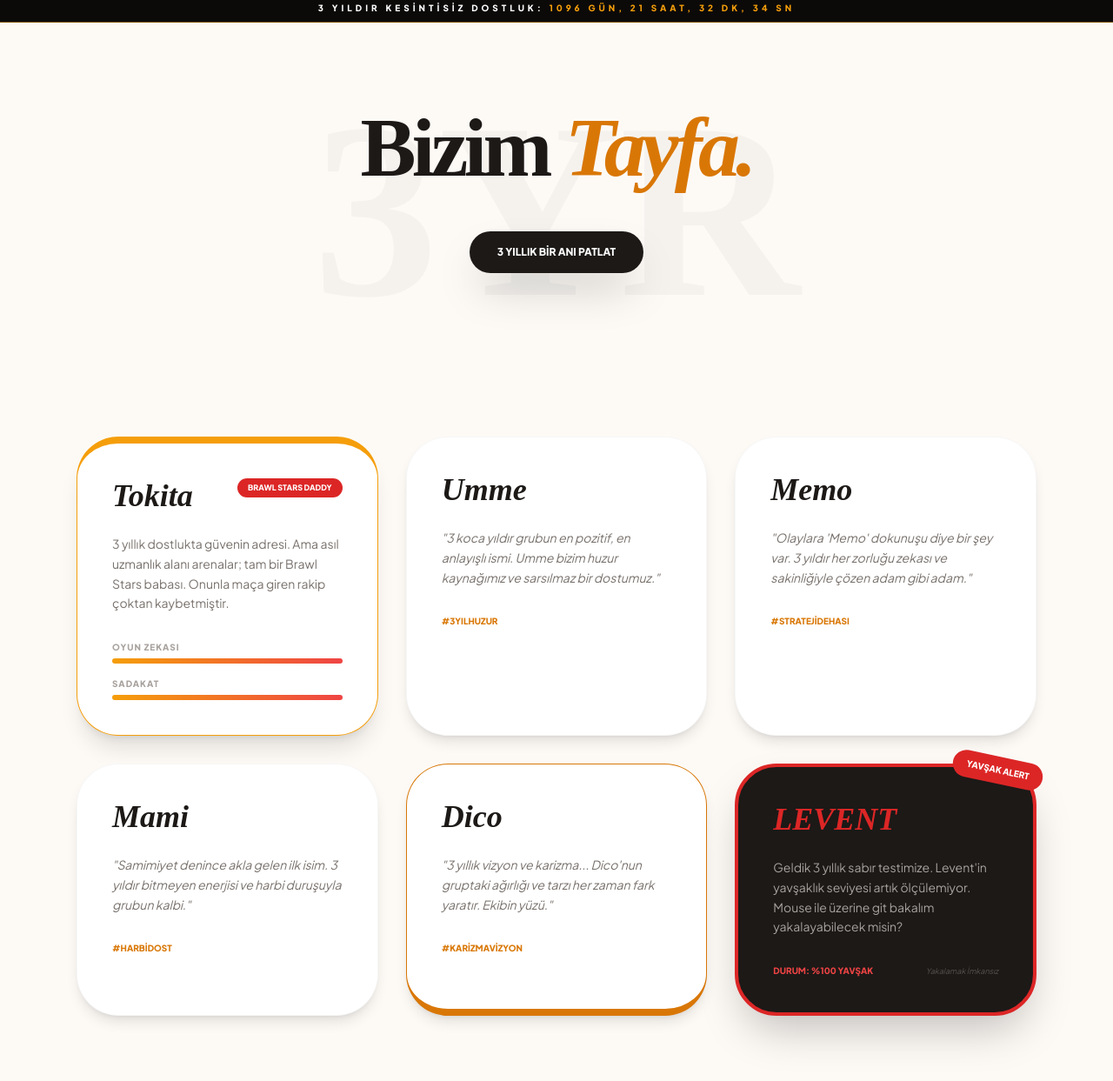
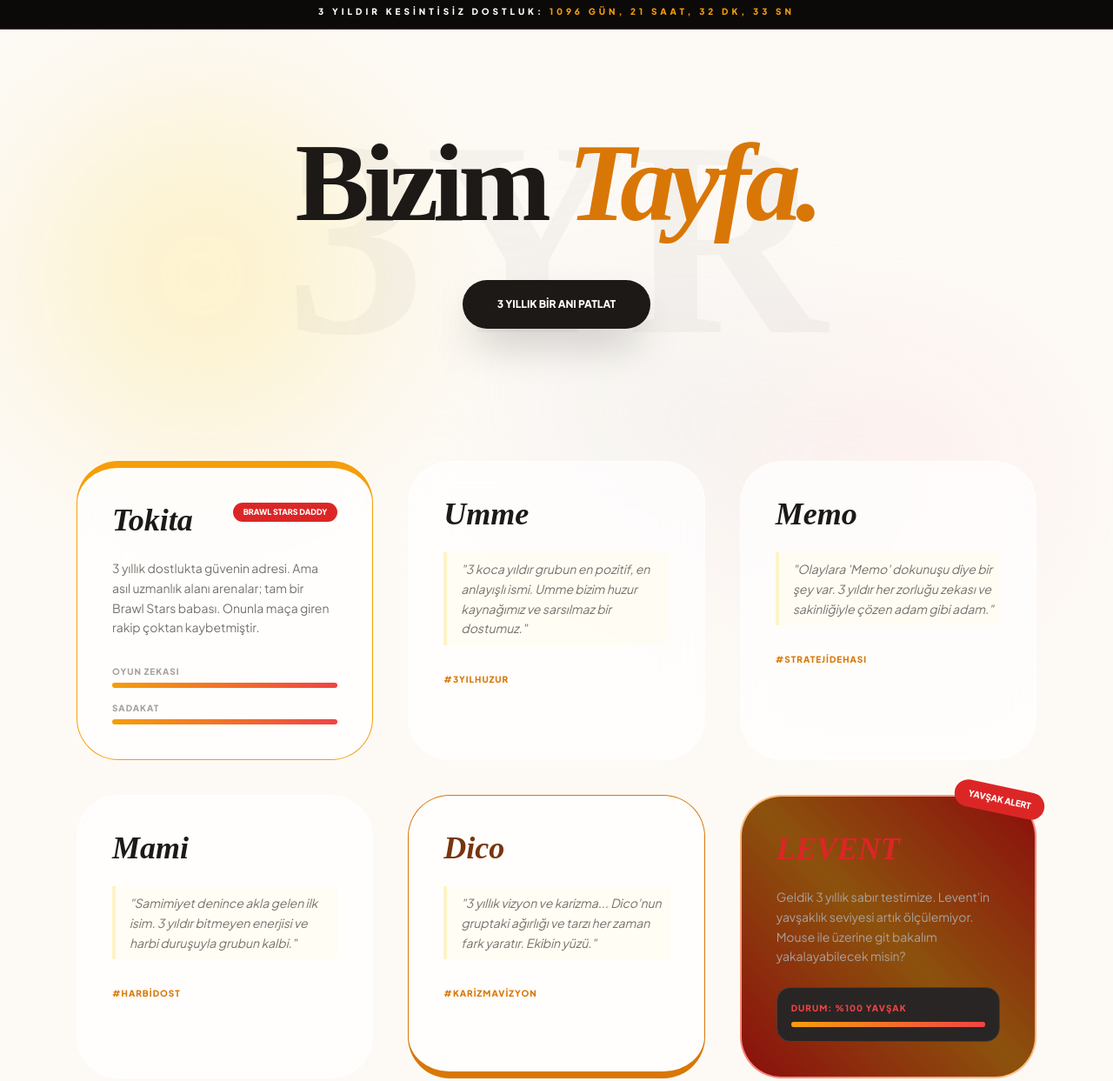
Before and after one commit to ZirveAti/igdost, a plain HTML site: page index.html in a window 1280 px wide. Shown: the part 6-1249 px from the top of the page at 87% size. Drawn offline with nearby package versions, Linux system fonts and the light colour scheme; a web font is replaced by a local one.

Commit message:
Update index.html

```diff
--- a/index.html
+++ b/index.html
@@ -3,94 +3,145 @@
 <head>
     <meta charset="UTF-8">
     <meta name="viewport" content="width=device-width, initial-scale=1.0">
-    <title>3 Yıllık Miras | Final Version</title>
+    <title>3 Yıllık Miras | Efsane Tayfa</title>
     <script src="https://cdn.tailwindcss.com"></script>
-    <link href="https://fonts.googleapis.com/css2?family=Unna:ital,wght@0,700&family=Plus+Jakarta+Sans:wght@400;800&display=swap" rel="stylesheet">
+    <link href="https://fonts.googleapis.com/css2?family=Unna:ital,wght@0,700&family=Plus+Jakarta+Sans:wght@400;600;800&display=swap" rel="stylesheet">
+    <script src="https://cdnjs.cloudflare.com/ajax/libs/gsap/3.12.2/gsap.min.js"></script>
     <style>
         body { font-family: 'Plus Jakarta Sans', sans-serif; background: #fdfaf6; overflow-x: hidden; scroll-behavior: smooth; }
         .serif { font-family: 'Unna', serif; }
-        .card { transition: all 0.3s cubic-bezier(0.175, 0.885, 0.32, 1.275); border: 1px solid rgba(0,0,0,0.03); }
-        .levent-run { transition: all 0.2s ease; position: relative; cursor: help; }
-        #quote-display { animation: fadeIn 0.5s ease-in-out; }
-        @keyframes fadeIn { from { opacity: 0; transform: translateY(5px); } to { opacity: 1; transform: translateY(0); } }
+
+        /* Arka Plan Mesh Efekti */
+        .mesh-bg { position: fixed; top: 0; left: 0; width: 100%; height: 100%; z-index: -1; opacity: 0.4; filter: blur(100px); pointer-events: none; }
+        .mesh-ball { position: absolute; border-radius: 50%; animation: meshRotate 20s infinite linear; }
+        @keyframes meshRotate { from { transform: rotate(0deg) translate(50px) rotate(0deg); } to { transform: rotate(360deg) translate(50px) rotate(-360deg); } }
+
+        /* Kart Temel Stilleri */
+        .card { background: rgba(255, 255, 255, 0.7); backdrop-filter: blur(20px); border: 1px solid rgba(255, 255, 255, 0.5); transform-style: preserve-3d; transition: transform 0.1s ease, box-shadow 0.3s ease; opacity: 0; transform: translateY(50px); }
+        .card:hover { box-shadow: 0 40px 80px -15px rgba(0,0,0,0.15); }
+
+        /* Brawl Stars Bar Animasyonu */
         .brawl-bar { height: 6px; background: #eee; border-radius: 10px; overflow: hidden; margin-top: 5px; }
-        .brawl-fill { height: 100%; background: linear-gradient(90deg, #f59e0b, #ef4444); width: 100%; }
+        .brawl-fill { height: 100%; background: linear-gradient(90deg, #f59e0b, #ef4444); width: 0%; transition: width 1.5s ease-out 0.5s; }
+
+        /* Levent Kartı Özel Efekt */
+        #levent-card { background: rgba(15, 15, 15, 0.95); border: 2px solid transparent; background-clip: padding-box; position: relative; cursor: help; }
+        #levent-card::before { content: ''; position: absolute; top: -2px; left: -2px; right: -2px; bottom: -2px; z-index: -1; background: linear-gradient(45deg, #ff0000, #ff8a00, #ff0000); border-radius: 3rem; animation: steam 5s linear infinite; opacity: 0.5; }
+        @keyframes steam { 0% { background-position: 0 0; } 50% { background-position: 400% 0; } 100% { background-position: 0 0; } }
+
+        /* Anı Kutusu Giriş Animasyonu */
+        #quote-display { min-h-[60px]; animation: fadeInQuote 0.5s ease-out; }
+        @keyframes fadeInQuote { from { opacity: 0; transform: scale(0.95); } to { opacity: 1; transform: scale(1); } }
     </style>
 </head>
 <body class="text-stone-900">
 
-    <div class="bg-stone-950 text-white py-2 text-center text-[10px] font-bold tracking-[0.4em] sticky top-0 z-50 border-b border-amber-500/50">
+    <div class="mesh-bg">
+        <div class="mesh-ball w-96 h-96 bg-amber-200 top-20 left-10" style="animation-delay: 0s;"></div>
+        <div class="mesh-ball w-80 h-80 bg-red-100 bottom-20 right-10" style="animation-delay: -5s;"></div>
+        <div class="mesh-ball w-64 h-64 bg-stone-200 top-1/2 left-1/2" style="animation-delay: -10s;"></div>
+    </div>
+
+    <div class="bg-stone-950 text-white py-3 text-center text-[10px] font-bold tracking-[0.4em] sticky top-0 z-50 border-b border-amber-500/30">
         3 YILDIR KESİNTİSİZ DOSTLUK: <span id="main-timer" class="text-amber-500">YÜKLENİYOR...</span>
     </div>
 
-    <header class="py-24 text-center px-4 relative">
-        <div class="serif text-[12rem] md:text-[18rem] opacity-[0.03] absolute left-1/2 -translate-x-1/2 top-0 select-none font-bold">3YR</div>
-        <h2 class="serif text-6xl md:text-8xl font-bold relative z-10 tracking-tighter">Bizim <span class="text-amber-600 italic">Tayfa.</span></h2>
+    <header class="py-28 text-center px-4 relative z-10">
+        <div class="serif text-[12rem] md:text-[20rem] opacity-[0.03] absolute left-1/2 -translate-x-1/2 top-0 select-none font-bold">3YR</div>
+        <h2 id="header-title" class="serif text-6xl md:text-9xl font-bold tracking-tighter opacity-0 translate-y-10">Bizim <span class="text-amber-600 italic">Tayfa.</span></h2>
 
-        <div class="mt-12 relative z-10">
-            <button onclick="generateQuote()" class="bg-stone-900 text-white px-8 py-4 rounded-full text-xs font-extrabold hover:bg-amber-600 transition-all shadow-2xl hover:scale-105 active:scale-95">
-                3 YILLIK BİR ANI PATLAT
+        <div id="header-btn" class="mt-12 opacity-0 translate-y-10">
+            <button onclick="generateQuote()" class="bg-stone-900 text-white px-10 py-5 rounded-full text-xs font-extrabold hover:bg-amber-600 transition-all shadow-2xl hover:scale-105 active:scale-95 group relative overflow-hidden">
+                <span class="relative z-10">3 YILLIK BİR ANI PATLAT</span>
+                <div class="absolute inset-0 bg-amber-500 transform scale-x-0 group-hover:scale-x-100 transition-transform duration-300 origin-left"></div>
             </button>
-            <div id="quote-display" class="mt-8 font-serif italic text-2xl text-stone-600 max-w-xl mx-auto px-4 min-h-[60px]"></div>
+            <div id="quote-display" class="mt-10 font-serif italic text-2xl text-stone-600 max-w-xl mx-auto px-4"></div>
         </div>
     </header>
 
-    <main class="max-w-6xl mx-auto px-6 grid gap-8 md:grid-cols-2 lg:grid-cols-3 pb-40">
+    <main id="card-grid" class="max-w-6xl mx-auto px-6 grid gap-10 md:grid-cols-2 lg:grid-cols-3 pb-48 relative z-10">
 
-        <div class="card bg-white p-10 rounded-[3rem] shadow-xl border-t-8 border-amber-500">
+        <div class="card p-10 rounded-[3rem] border-t-8 border-amber-500 group" data-tilt>
             <div class="flex justify-between items-start mb-6">
                 <h3 class="serif text-4xl italic font-bold">Tokita</h3>
-                <span class="text-[9px] bg-red-600 text-white px-3 py-1 rounded-full font-black">BRAWL STARS DADDY</span>
+                <span class="text-[9px] bg-red-600 text-white px-3 py-1 rounded-full font-black group-hover:scale-110 transition">BRAWL STARS DADDY</span>
             </div>
             <p class="text-sm text-stone-500 leading-relaxed mb-8">3 yıllık dostlukta güvenin adresi. Ama asıl uzmanlık alanı arenalar; tam bir Brawl Stars babası. Onunla maça giren rakip çoktan kaybetmiştir.</p>
             <div class="space-y-4">
-                <div class="text-[10px] font-black uppercase text-stone-400 tracking-widest">Oyun Zekası <div class="brawl-bar"><div class="brawl-fill"></div></div></div>
-                <div class="text-[10px] font-black uppercase text-stone-400 tracking-widest">Sadakat <div class="brawl-bar"><div class="brawl-fill"></div></div></div>
+                <div class="text-[10px] font-black uppercase text-stone-400 tracking-widest">Oyun Zekası <div class="brawl-bar"><div class="brawl-fill" style="width: 100%;"></div></div></div>
+                <div class="text-[10px] font-black uppercase text-stone-400 tracking-widest">Sadakat <div class="brawl-bar"><div class="brawl-fill" style="width: 100%;"></div></div></div>
             </div>
         </div>
 
-        <div class="card bg-white p-10 rounded-[3rem] shadow-lg">
+        <div class="card p-10 rounded-[3rem]" data-tilt>
             <h3 class="serif text-4xl italic font-bold mb-6">Umme</h3>
-            <p class="text-sm text-stone-500 leading-relaxed italic">"3 koca yıldır grubun en pozitif, en anlayışlı ismi. Umme bizim huzur kaynağımız ve sarsılmaz bir dostumuz."</p>
-            <div class="mt-8 text-[10px] font-bold text-amber-600 uppercase">#3YılHuzur</div>
+            <p class="text-sm text-stone-500 leading-relaxed italic border-l-4 border-amber-100 pl-4 bg-amber-50/50 py-2">"3 koca yıldır grubun en pozitif, en anlayışlı ismi. Umme bizim huzur kaynağımız ve sarsılmaz bir dostumuz."</p>
+            <div class="mt-8 text-[10px] font-bold text-amber-600 uppercase tracking-widest">#3YılHuzur</div>
         </div>
 
-        <div class="card bg-white p-10 rounded-[3rem] shadow-lg">
+        <div class="card p-10 rounded-[3rem]" data-tilt>
             <h3 class="serif text-4xl italic font-bold mb-6">Memo</h3>
-            <p class="text-sm text-stone-500 leading-relaxed italic">"Olaylara 'Memo' dokunuşu diye bir şey var. 3 yıldır her zorluğu zekası ve sakinliğiyle çözen adam gibi adam."</p>
-            <div class="mt-8 text-[10px] font-bold text-amber-600 uppercase">#StratejiDehası</div>
+            <p class="text-sm text-stone-500 leading-relaxed italic border-l-4 border-amber-100 pl-4 bg-amber-50/50 py-2">"Olaylara 'Memo' dokunuşu diye bir şey var. 3 yıldır her zorluğu zekası ve sakinliğiyle çözen adam gibi adam."</p>
+            <div class="mt-8 text-[10px] font-bold text-amber-600 uppercase tracking-widest">#StratejiDehası</div>
         </div>
 
-        <div class="card bg-white p-10 rounded-[3rem] shadow-lg">
+        <div class="card p-10 rounded-[3rem]" data-tilt>
             <h3 class="serif text-4xl italic font-bold mb-6">Mami</h3>
-            <p class="text-sm text-stone-500 leading-relaxed italic">"Samimiyet denince akla gelen ilk isim. 3 yıldır bitmeyen enerjisi ve harbi duruşuyla grubun kalbi."</p>
-            <div class="mt-8 text-[10px] font-bold text-amber-600 uppercase">#HarbiDost</div>
+            <p class="text-sm text-stone-500 leading-relaxed italic border-l-4 border-amber-100 pl-4 bg-amber-50/50 py-2">"Samimiyet denince akla gelen ilk isim. 3 yıldır bitmeyen enerjisi ve harbi duruşuyla grubun kalbi."</p>
+            <div class="mt-8 text-[10px] font-bold text-amber-600 uppercase tracking-widest">#HarbiDost</div>
         </div>
 
-        <div class="card bg-white p-10 rounded-[3rem] shadow-lg border-b-8 border-amber-600">
-            <h3 class="serif text-4xl italic font-bold mb-6">Dico</h3>
-            <p class="text-sm text-stone-500 leading-relaxed italic">"3 yıllık vizyon ve karizma... Dico'nun gruptaki ağırlığı ve tarzı her zaman fark yaratır. Ekibin yüzü."</p>
-            <div class="mt-8 text-[10px] font-bold text-amber-600 uppercase">#KarizmaVizyon</div>
+        <div class="card p-10 rounded-[3rem] border-b-8 border-amber-600" data-tilt>
+            <h3 class="serif text-4xl italic font-bold mb-6 text-amber-900">Dico</h3>
+            <p class="text-sm text-stone-500 leading-relaxed italic border-l-4 border-amber-100 pl-4 bg-amber-50/50 py-2">"3 yıllık vizyon ve karizma... Dico'nun gruptaki ağırlığı ve tarzı her zaman fark yaratır. Ekibin yüzü."</p>
+            <div class="mt-8 text-[10px] font-bold text-amber-600 uppercase tracking-widest">#KarizmaVizyon</div>
         </div>
 
-        <div id="levent-card" class="levent-run bg-stone-900 text-white p-10 rounded-[3rem] shadow-2xl border-4 border-red-600 group" onmouseover="moveLevent()">
-            <div class="absolute -top-3 -right-3 bg-red-600 text-white text-[10px] px-4 py-2 rounded-full font-black rotate-12">YAVŞAK ALERT</div>
+        <div id="levent-card" class="card levent-run text-white p-10 rounded-[3rem] group" onmouseover="moveLevent()" data-tilt>
+            <div class="absolute -top-3 -right-3 bg-red-600 text-white text-[10px] px-4 py-2 rounded-full font-black rotate-12 group-hover:animate-pulse">YAVŞAK ALERT</div>
             <h3 class="serif text-4xl italic font-bold mb-6 text-red-600 uppercase">Levent</h3>
-            <p class="text-sm text-stone-400 leading-relaxed">Geldik 3 yıllık sabır testimize. Levent'in yavşaklık seviyesi artık ölçülemiyor. Mouse ile üzerine git bakalım yakalayabilecek misin?</p>
-            <div class="mt-8 flex justify-between items-center">
-                <span class="text-[10px] font-black text-red-500">DURUM: %100 YAVŞAK</span>
-                <span class="text-[9px] text-stone-600 italic">Yakalamak İmkansız</span>
+            <p class="text-sm text-stone-400 leading-relaxed mb-6">Geldik 3 yıllık sabır testimize. Levent'in yavşaklık seviyesi artık ölçülemiyor. Mouse ile üzerine git bakalım yakalayabilecek misin?</p>
+            <div class="bg-stone-800 p-4 rounded-2xl border border-stone-700">
+                <div class="text-[10px] font-black text-red-500 tracking-widest mb-2">DURUM: %100 YAVŞAK</div>
+                <div class="brawl-bar bg-stone-700"><div class="brawl-fill bg-red-600" style="width: 100%;"></div></div>
             </div>
         </div>
 
     </main>
 
-    <footer class="py-12 bg-stone-100 text-center border-t border-stone-200">
-        <p class="serif italic text-stone-400 text-xl">"Dostluk bakidir, Levent yavşaktır."</p>
-        <p class="mt-4 text-[9px] font-bold uppercase tracking-[0.6em] text-stone-400">Since 2023 - All Rights Reserved</p>
+    <footer class="py-16 bg-white text-center border-t border-stone-200 relative z-10">
+        <p class="serif italic text-stone-400 text-2xl">"Dostluk bakidir, Levent yavşaktır."</p>
+        <p class="mt-5 text-[9px] font-bold uppercase tracking-[0.6em] text-stone-400">Since 2023 - All Rights Reserved</p>
     </footer>
 
     <script>
+        // GSAP GİRİŞ ANİMASYONLARI
+        window.addEventListener('load', () => {
+            const tl = gsap.timeline({ defaults: { ease: "power4.out", duration: 1.2 } });
+            tl.to("#header-title", { opacity: 1, y: 0 })
+              .to("#header-btn", { opacity: 1, y: 0 }, "-=0.8")
+              .to(".card", { opacity: 1, y: 0, stagger: 0.15 }, "-=1");
+        });
+
+        // 3D TILT EFEKTİ (Mouse takibi)
+        const cards = document.querySelectorAll('.card');
+        cards.forEach(card => {
+            card.addEventListener('mousemove', e => {
+                const rect = card.getBoundingClientRect();
+                const x = e.clientX - rect.left;
+                const y = e.clientY - rect.top;
+                const xc = rect.width / 2;
+                const yc = rect.height / 2;
+                const dx = x - xc;
+                const dy = y - yc;
+                // Eğilme miktarını ayarla (dx/20, dy/20)
+                card.style.transform = `perspective(1000px) rotateX(${-dy/25}deg) rotateY(${dx/25}deg) scale3d(1.02, 1.02, 1.02)`;
+            });
+            card.addEventListener('mouseleave', e => {
+                card.style.transform = `perspective(1000px) rotateX(0deg) rotateY(0deg) scale3d(1, 1, 1)`;
+            });
+        });
+
         // İÇ ŞAKALAR / ANILAR
         const quotes = [
             "Umme: 'Hadi beyler artık bir toplanalım!'",
@@ -99,22 +150,30 @@
             "Levent: 'Kanka cüzdanı arabada unutmuşum ya.'",
             "Memo: 'Sakin ol, ben hallettim o işi.'",
             "Dico: 'Bizim farkımız tarzımız kardeşim.'",
-            "Grup: 'Levent yine ne işler çeviriyorsun?'"
+            "Grup: 'Levent yine ne işler çeviriyorsun?'",
+            "3 Yıl Önce: 'Bu grup efsane olacak demiştik.'"
         ];
 
         function generateQuote() {
             const display = document.getElementById('quote-display');
             const random = Math.floor(Math.random() * quotes.length);
+
+            // Eski yazıyı temizle ve animasyonu yeniden tetikle
+            display.style.animation = 'none';
+            display.offsetHeight; /* trigger reflow */
+            display.style.animation = null;
+
             display.innerHTML = quotes[random];
         }
 
-        // LEVENT KAÇIRMA SİSTEMİ
+        // LEVENT KAÇIRMA SİSTEMİ (GSAP ile pürüzsüz)
         function moveLevent() {
             const card = document.getElementById('levent-card');
-            // Rastgele 100px ile 150px arası zıplama
-            const x = Math.random() * 200 - 100;
-            const y = Math.random() * 200 - 100;
-            card.style.transform = `translate(${x}px, ${y}px) rotate(${Math.random() * 10 - 5}deg)`;
+            const x = Math.random() * 300 - 150; // -150px ile 150px arası zıplama
+            const y = Math.random() * 300 - 150;
+            const r = Math.random() * 20 - 10; // Hafif rotasyon
+
+            gsap.to(card, { x: x, y: y, rotation: r, duration: 0.3, ease: "back.out(1.7)" });
         }
 
         // 3 YILLIK DOSTLUK SAYACI (Mart 2023 Başlangıç)
```
